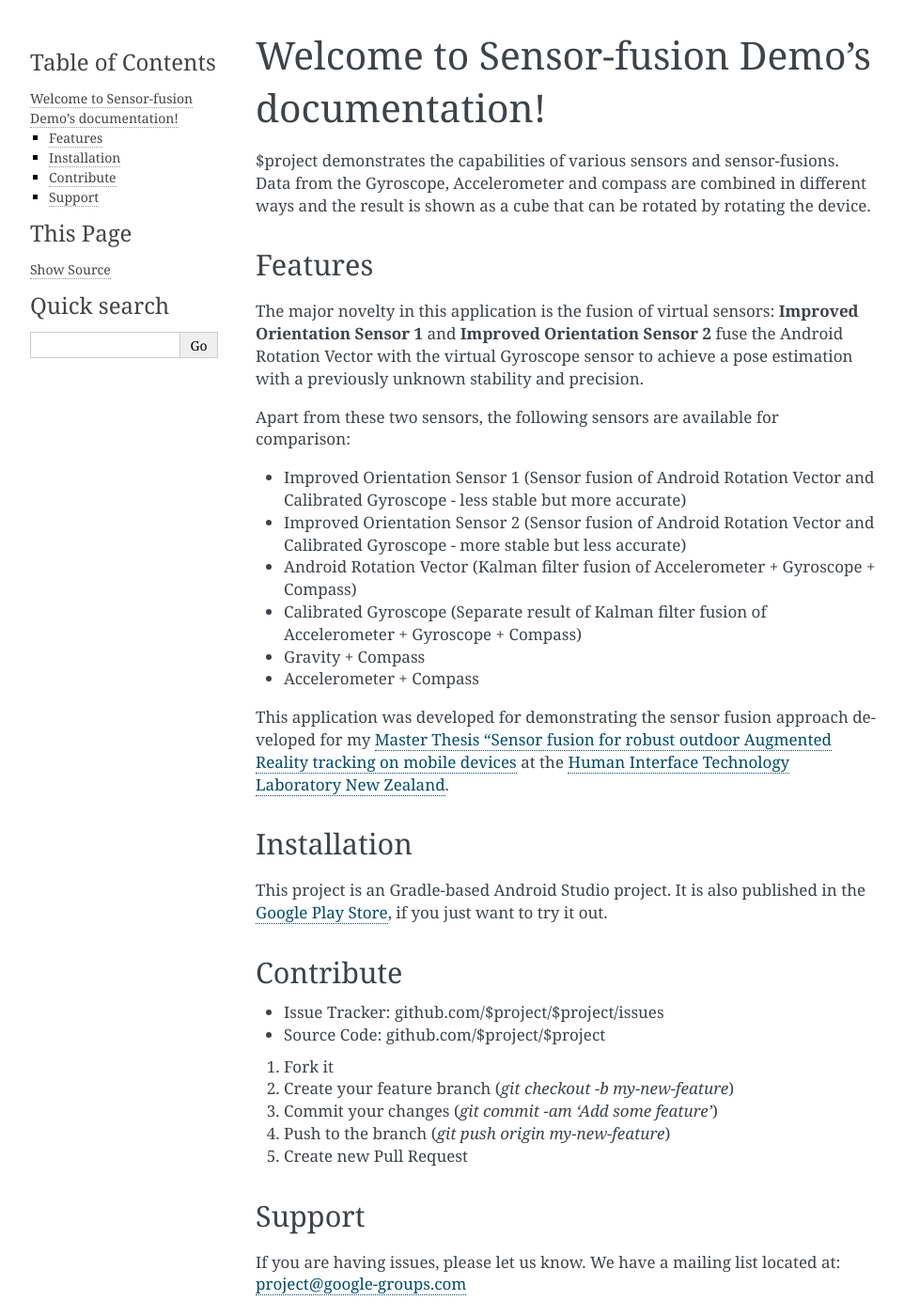
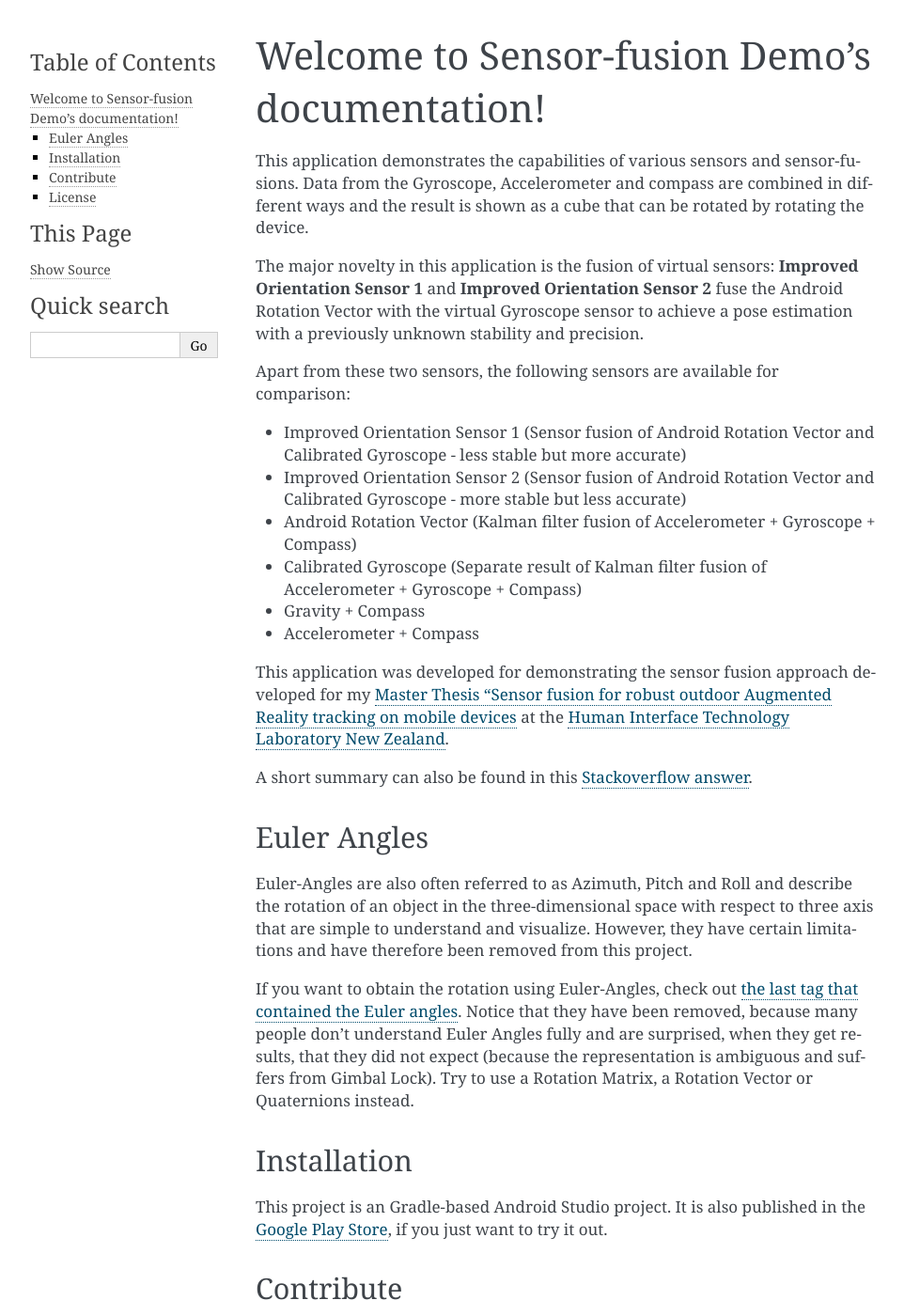
Before and after one commit to apacha/sensor-fusion-demo, a Sphinx documentation site: the page built from docs/index.rst, in a window 1280 px wide and 1400 px high. Shown: the whole window at 94% size, without its empty margins (148-1110 px from the left). Built offline with Sphinx 7.4.7, drawn with Linux system fonts in a browser that asks for light colours; some of the changed text lies outside the part shown.

Commit message:
Added section about Euler-Angles.

```diff
--- a/docs/index.rst
+++ b/docs/index.rst
@@ -6,11 +6,7 @@
 Welcome to Sensor-fusion Demo's documentation!
 ==============================================
 
-$project demonstrates the capabilities of various sensors and sensor-fusions. Data from the Gyroscope, Accelerometer and compass are combined in different ways and the result is shown as a cube that can be rotated by rotating the device.
-
-
-Features
---------
+This application demonstrates the capabilities of various sensors and sensor-fusions. Data from the Gyroscope, Accelerometer and compass are combined in different ways and the result is shown as a cube that can be rotated by rotating the device.
 
 The major novelty in this application is the fusion of virtual sensors: **Improved Orientation Sensor 1** and **Improved Orientation Sensor 2** fuse the Android Rotation Vector with the virtual Gyroscope sensor to achieve a pose estimation with a previously unknown stability and precision.
 
@@ -25,6 +21,16 @@ Apart from these two sensors, the following sensors are available for comparison
 
 This application was developed for demonstrating the sensor fusion approach developed for my `Master Thesis "Sensor fusion for robust outdoor Augmented Reality tracking on mobile devices <http://my-it.at/media/MasterThesis-Pacha.pdf>`_ at the `Human Interface Technology Laboratory New Zealand <http://www.hitlabnz.org>`_.
 
+A short summary can also be found in this `Stackoverflow answer <http://stackoverflow.com/a/18800083/448357>`_.
+
+Euler Angles
+------------
+
+Euler-Angles are also often referred to as Azimuth, Pitch and Roll and describe the rotation of an object in the three-dimensional space with respect to three axis that are simple to understand and visualize. However, they have certain limitations and have therefore been removed from this project.
+
+If you want to obtain the rotation using Euler-Angles, check out `the last tag that contained the Euler angles <https://bitbucket.org/apacha/sensor-fusion-demo/commits/tag/BeforePerformanceImprovements>`_. Notice that they have been removed, because many people don't understand Euler Angles fully and are surprised, when they get results, that they did not expect (because the representation is ambiguous and suffers from Gimbal Lock). Try to use a Rotation Matrix, a Rotation Vector or Quaternions instead.
+
+
 Installation
 ------------
 
@@ -33,8 +39,8 @@ This project is an Gradle-based Android Studio project. It is also published in
 Contribute
 ----------
 
-- Issue Tracker: github.com/$project/$project/issues
-- Source Code: github.com/$project/$project
+- `Issue Tracker <http://bitbucket.org/apacha/sensor-fusion-demo/issues>`_
+- `Source Code <http://bitbucket.org/apacha/sensor-fusion-demo/>`_
 
 1. Fork it
 2. Create your feature branch (`git checkout -b my-new-feature`)
@@ -42,11 +48,8 @@ Contribute
 4. Push to the branch (`git push origin my-new-feature`)
 5. Create new Pull Request
 
-Support
+License
 -------
-
-If you are having issues, please let us know.
-We have a mailing list located at: project@google-groups.com
 
 Released under the MIT license.
 
@@ -70,7 +73,7 @@ LIABILITY, WHETHER IN AN ACTION OF CONTRACT, TORT OR OTHERWISE, ARISING FROM,
 OUT OF OR IN CONNECTION WITH THE SOFTWARE OR THE USE OR OTHER DEALINGS IN
 THE SOFTWARE.
 
-This application also uses parts from the the Android Open Source Project, licensed under the `Apache License, Version 2.0 <http://www.apache.org/licenses/LICENSE-2.0>`_ .
+This application also uses parts from the the Android Open Source Project, licensed under the `Apache License, Version 2.0 <http://www.apache.org/licenses/LICENSE-2.0>`_.
 
 
 .. toctree::
```
